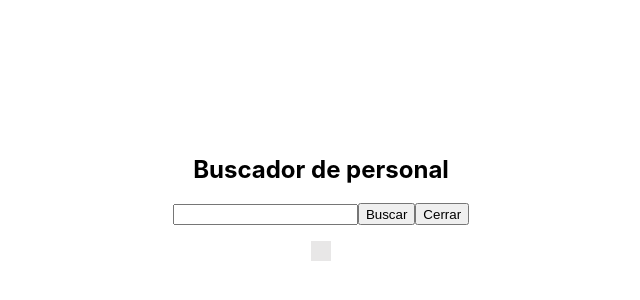
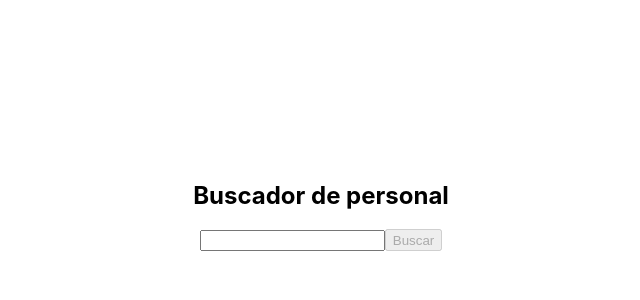
Before and after one commit to dsrodriguezse/BuscadorPersonal, a React (Create React App) app in the folder buscador-personal/: page / in a window 1280 px wide. Shown: the part 194-494 px from the top of the page, without its empty margins (319-959 px from the left). Built offline with nearby package versions, Linux system fonts and the light colour scheme.

Commit message:
Estilo resultados y botones +funcionalidad

```diff
--- a/buscador-personal/src/views/Search/components/SearchBox/index.js
+++ b/buscador-personal/src/views/Search/components/SearchBox/index.js
@@ -1,7 +1,7 @@
 import {useState} from "react"
 import "./style.css"
 
-export default function SearchBox({onSearch, onClose}){
+export default function SearchBox({onSearch, onClose, isSearching}){
     const [searchText, setSearchText] = useState("")
 
     const handleSearchClick=()=>{
@@ -20,8 +20,8 @@ export default function SearchBox({onSearch, onClose}){
                         className="search-box-input"
                     />
                 </label>
-                <button onClick={() => onSearch(searchText)}>Buscar</button>
-                <button onClick={handleSearchClick}>Cerrar</button>
+                <button onClick={() => onSearch(searchText)} disabled ={!searchText.length}>Buscar</button>
+                {isSearching && <button onClick={handleSearchClick} disabled ={!searchText.length}>Cerrar</button>}
             </div>
         </div>
     )
--- a/buscador-personal/src/views/Search/components/SearchResults/index.js
+++ b/buscador-personal/src/views/Search/components/SearchResults/index.js
@@ -1,9 +1,19 @@
-export default function SearchResults({results}){
+export default function SearchResults({results, isSearching}){
     return(
-        <div style={{backgroundColor : "#E8E7E7", marginTop:"1rem", marginBottom:"1rem", padding:10}}>
+        <div style={{
+            width: "100%",
+            padding: "0rem 2rem 0rem 2rem"
+        }}>
+            {!results?.length && isSearching&&<p>No existen resultados</p>}
             {results?.map((value)=>{
                 return(
-                    <div key = {value.id}>
+                    <div key = {value.id} style={{
+                        backgroundColor : "#E8E7E7",
+                        marginTop:"1rem",
+                        marginBottom:"1rem",
+                        padding:10,
+                        width:"100%"
+                    }}>
                         <p>{value.name}</p>
                         <p>{value.email}</p>
                     </div>
--- a/buscador-personal/src/views/Search/index.js
+++ b/buscador-personal/src/views/Search/index.js
@@ -16,8 +16,8 @@ export default function Search(){
     }
 
     const handleSearchClick = (searchText) => {
+        setIsAtTop(true)
         if(data?.length){
-            //setIsAtTop(true)
             const searchTextMminus = searchText.toLowerCase()
             const filterData = data.filter((value)=>(
                     value.name.toLowerCase().includes(searchTextMminus)||
@@ -33,8 +33,12 @@ export default function Search(){
     console.log(results)
     return(
         <div className={`search ${isAtTop ? "search--top":"search--center"}`}>
-            <SearchBox onSearch={handleSearchClick} onClose={handleCloseSearch}/>
-            <SearchResults results={results}></SearchResults>
+            <SearchBox
+            onSearch={handleSearchClick}
+            onClose={handleCloseSearch}
+            isSearching={isAtTop}
+            />
+            <SearchResults results={results} isSearching={isAtTop}></SearchResults>
         </div>
     )
 }
--- a/buscador-personal/src/views/Search/style.css
+++ b/buscador-personal/src/views/Search/style.css
@@ -1,5 +1,4 @@
 .search{
-    height: 100vh;
     display: flex;
     width: 100%;
     flex-direction: column;
@@ -7,6 +6,7 @@
 .search--center{
     justify-content: center;
     align-items: center;
+    height: 100vh;
 }
 .search--top{
     justify-content: center;
```
